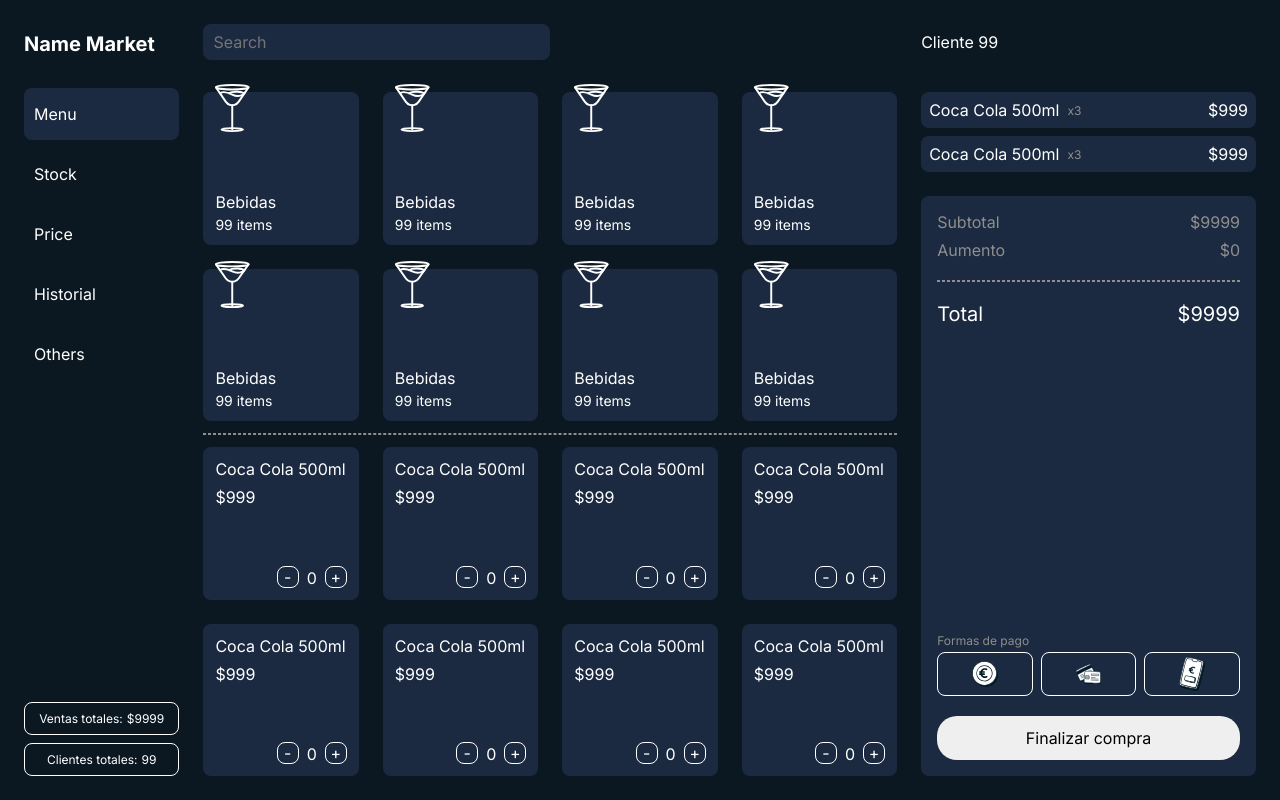
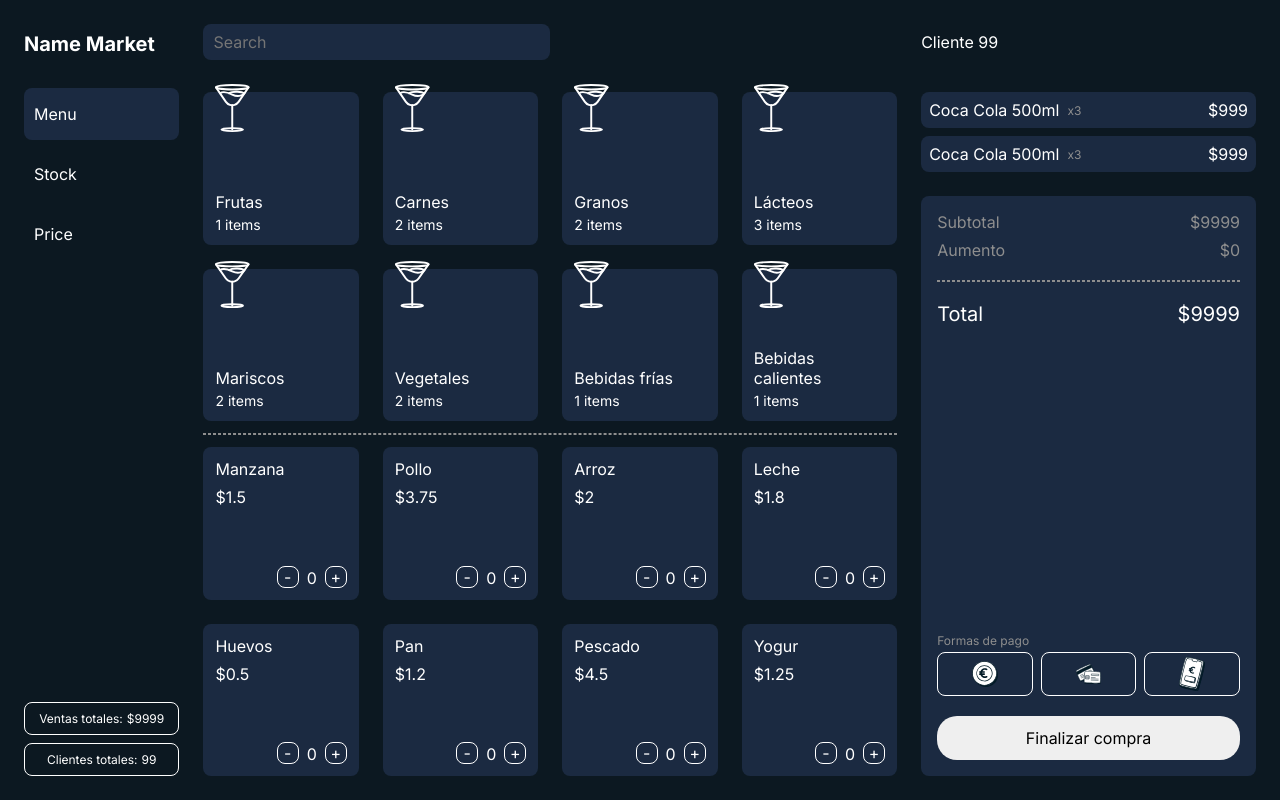
Before and after one commit to Jero-schi/POS-System, a plain HTML site: page index.html in a window 1280 px wide. Drawn offline with Linux system fonts and the light colour scheme.

Commit message:
barra de busqueda, categorias y recientes variables

```diff
--- a/index.html
+++ b/index.html
@@ -13,11 +13,11 @@
     <div class="menu">
         <h1>Name Market</h1>
         <ul>
-            <li>Menu</li>
-            <li>Stock</li>
-            <li>Price</li>
-            <li>Historial</li>
-            <li>Others</li>
+            <li class="menus color-menu">Menu</li>
+            <li class="menus">Stock</li>
+            <li class="menus">Price</li>
+            <!-- <li>Historial</li>
+            <li>Others</li> -->
         </ul>
 
         <div class="div-footer">
@@ -33,71 +33,22 @@
     </div>
 
     <main>
-        <input type="search" name="busqueda" id="" placeholder="Search">
+        <input type="search" name="busqueda" id="busqueda" placeholder="Search">
 
         <div class="div-types">
-            <div class="btn-types">
+            <!-- <div class="btn-types">
                 <img src="imgs/Group.svg" alt="">
                 <div>
                     <p class="category-product">Bebidas</p>
                     <p class="cantidad-items">99 items</p>
                 </div>
-            </div>
-            <div class="btn-types">
-                <img src="imgs/Group.svg" alt="">
-                <div>
-                    <p class="category-product">Bebidas</p>
-                    <p class="cantidad-items">99 items</p>
-                </div>
-            </div>
-            <div class="btn-types">
-                <img src="imgs/Group.svg" alt="">
-                <div>
-                    <p class="category-product">Bebidas</p>
-                    <p class="cantidad-items">99 items</p>
-                </div>
-            </div>
-            <div class="btn-types">
-                <img src="imgs/Group.svg" alt="">
-                <div>
-                    <p class="category-product">Bebidas</p>
-                    <p class="cantidad-items">99 items</p>
-                </div>
-            </div>
-            <div class="btn-types">
-                <img src="imgs/Group.svg" alt="">
-                <div>
-                    <p class="category-product">Bebidas</p>
-                    <p class="cantidad-items">99 items</p>
-                </div>
-            </div>
-            <div class="btn-types">
-                <img src="imgs/Group.svg" alt="">
-                <div>
-                    <p class="category-product">Bebidas</p>
-                    <p class="cantidad-items">99 items</p>
-                </div>
-            </div>
-            <div class="btn-types">
-                <img src="imgs/Group.svg" alt="">
-                <div>
-                    <p class="category-product">Bebidas</p>
-                    <p class="cantidad-items">99 items</p>
-                </div>
-            </div>
-            <div class="btn-types">
-                <img src="imgs/Group.svg" alt="">
-                <div>
-                    <p class="category-product">Bebidas</p>
-                    <p class="cantidad-items">99 items</p>
-                </div>
-            </div>
+            </div> -->
         </div>
 
         <hr>
 
         <div class="div-recientes">
-            <div class="btn-recientes">
+            <!-- <div class="btn-recientes">
                 <p class="title-product-reciente">Coca Cola 500ml</p>
                 <p class="price-product-reciente">$999</p>
 
@@ -208,7 +159,7 @@
                         <p>+</p>
                     </div>
                 </div>
-            </div>
+            </div> -->
         </div>
     </main>
 
@@ -266,5 +217,8 @@
             <button class="btn-finish-compra">Finalizar compra</button>
         </div>
     </article>
+
+    <script src="productos.js"></script>
+    <script src="main.js"></script>
 </body>
 </html>
--- /dev/null
+++ b/main.js
@@ -0,0 +1,89 @@
+console.log('hola');
+
+const menus = document.querySelectorAll('.menus')
+const inputSearch = document.querySelector('#busqueda')
+const divCategorias = document.querySelector('.div-types')
+const divRecientes = document.querySelector('.div-recientes')
+
+console.log(divCategorias);
+
+menus.forEach(menu =>
+    menu.addEventListener('click', () => {
+        menus.forEach(item => {
+            item.classList.remove('color-menu')
+        });
+        menu.classList.add('color-menu')
+    }));
+
+inputSearch.addEventListener('input', () => {
+    console.log(inputSearch.value);
+    let results = alimentos.filter(item =>
+        item.title.includes(inputSearch.value))
+    console.log(results);
+})
+
+console.log(alimentos);
+
+function pintarCategorias() {
+    categories.forEach((item) => {
+
+        divCategorias.innerHTML += `
+        <div class="btn-types">
+            <img src="imgs/Group.svg" alt="">
+            <div>
+                <p class="category-product">${item}</p>
+                <p class="cantidad-items">${categorias(item)} items</p>
+            </div>
+        </div
+        `
+    })
+}
+pintarCategorias()
+
+function pintarRecientes() {
+    for (let i = 0; i < 8; i++) {
+        const reciente = alimentos[i];
+        console.log(reciente);
+        divRecientes.innerHTML += `
+        <div class="btn-recientes">
+            <p class="title-product-reciente">${reciente.title}</p>
+            <p class="price-product-reciente">$${reciente.precio}</p>
+
+            <div class="div-sumaresta-recientes">
+                <div class="simbolo-resta">
+                    <p>-</p>
+                </div>
+                <p class="contador-sumaresta">0</p>
+                <div class="simbolo-suma">
+                    <p>+</p>
+                </div>
+            </div>
+        </div>
+        `
+    }
+}
+pintarRecientes()
+
+
+{/* <div class="btn-types">
+    <img src="imgs/Group.svg" alt="">
+    <div>
+        <p class="category-product">Bebidas</p>
+        <p class="cantidad-items">99 items</p>
+    </div>
+</div> */}
+
+{/* <div class="btn-recientes">
+                <p class="title-product-reciente">Coca Cola 500ml</p>
+                <p class="price-product-reciente">$999</p>
+
+                <div class="div-sumaresta-recientes">
+                    <div class="simbolo-resta">
+                        <p>-</p>
+                    </div>
+                    <p class="contador-sumaresta">0</p>
+                    <div class="simbolo-suma">
+                        <p>+</p>
+                    </div>
+                </div>
+            </div> */}
--- /dev/null
+++ b/productos.js
@@ -0,0 +1,120 @@
+const alimentos = [
+    {
+        id: 1,
+        title: "Manzana",
+        categoria: "Frutas",
+        precio: 1.50,
+        cantidad: 50
+    },
+    {
+        id: 2,
+        title: "Pollo",
+        categoria: "Carnes",
+        precio: 3.75,
+        cantidad: 20
+    },
+    {
+        id: 3,
+        title: "Arroz",
+        categoria: "Granos",
+        precio: 2.00,
+        cantidad: 100
+    },
+    {
+        id: 4,
+        title: "Leche",
+        categoria: "Lácteos",
+        precio: 1.80,
+        cantidad: 30
+    },
+    {
+        id: 5,
+        title: "Huevos",
+        categoria: "Lácteos",
+        precio: 0.50,
+        cantidad: 40
+    },
+    {
+        id: 6,
+        title: "Pan",
+        categoria: "Granos",
+        precio: 1.20,
+        cantidad: 25
+    },
+    {
+        id: 7,
+        title: "Pescado",
+        categoria: "Mariscos",
+        precio: 4.50,
+        cantidad: 15
+    },
+    {
+        id: 8,
+        title: "Yogur",
+        categoria: "Lácteos",
+        precio: 1.25,
+        cantidad: 35
+    },
+    {
+        id: 9,
+        title: "Papas",
+        categoria: "Vegetales",
+        precio: 2.20,
+        cantidad: 30
+    },
+    {
+        id: 10,
+        title: "Filete de Ternera",
+        categoria: "Carnes",
+        precio: 6.50,
+        cantidad: 10
+    },
+    {
+        id: 11,
+        title: "Zanahorias",
+        categoria: "Vegetales",
+        precio: 1.00,
+        cantidad: 45
+    },
+    {
+        id: 12,
+        title: "Atún en lata",
+        categoria: "Mariscos",
+        precio: 2.75,
+        cantidad: 20
+    },
+    {
+        id: 13,
+        title: "Refresco de cola",
+        categoria: "Bebidas frías",
+        precio: 1.80,
+        cantidad: 25
+    },
+    {
+        id: 14,
+        title: "Café",
+        categoria: "Bebidas calientes",
+        precio: 2.50,
+        cantidad: 50
+    }
+];
+
+const categories = new Set(alimentos.map(alimento => alimento.categoria));
+// let objCategories
+
+function categorias(name) {
+    const objCategories = alimentos.filter(item => item.categoria.includes(name))
+    const itemsCategory = objCategories.length
+    // console.log(objCategories);
+    // console.log(itemsCategory);
+    return itemsCategory
+}
+
+function stock(nombre) {
+    const producto = alimentos.filter(item => item.title.includes(nombre))
+    const stockProducto = producto[0].cantidad
+    console.log(producto);
+    return stockProducto
+}
+console.log(alimentos);
+console.log(categories);
--- a/style.css
+++ b/style.css
@@ -58,9 +58,11 @@ body {
     padding: 16px 10px;
     margin-bottom: 8px;
     border-radius: 8px;
+
+    cursor: pointer;
 }
 
-.menu li:nth-child(1) {
+.color-menu {
     background-color: var(--secondary-color);
 }
 
@@ -111,6 +113,7 @@ main input {
     border: none;
 
     font-size: 4rem;
+    color: #fff;
 
     background-color: var(--secondary-color);
 }
```
